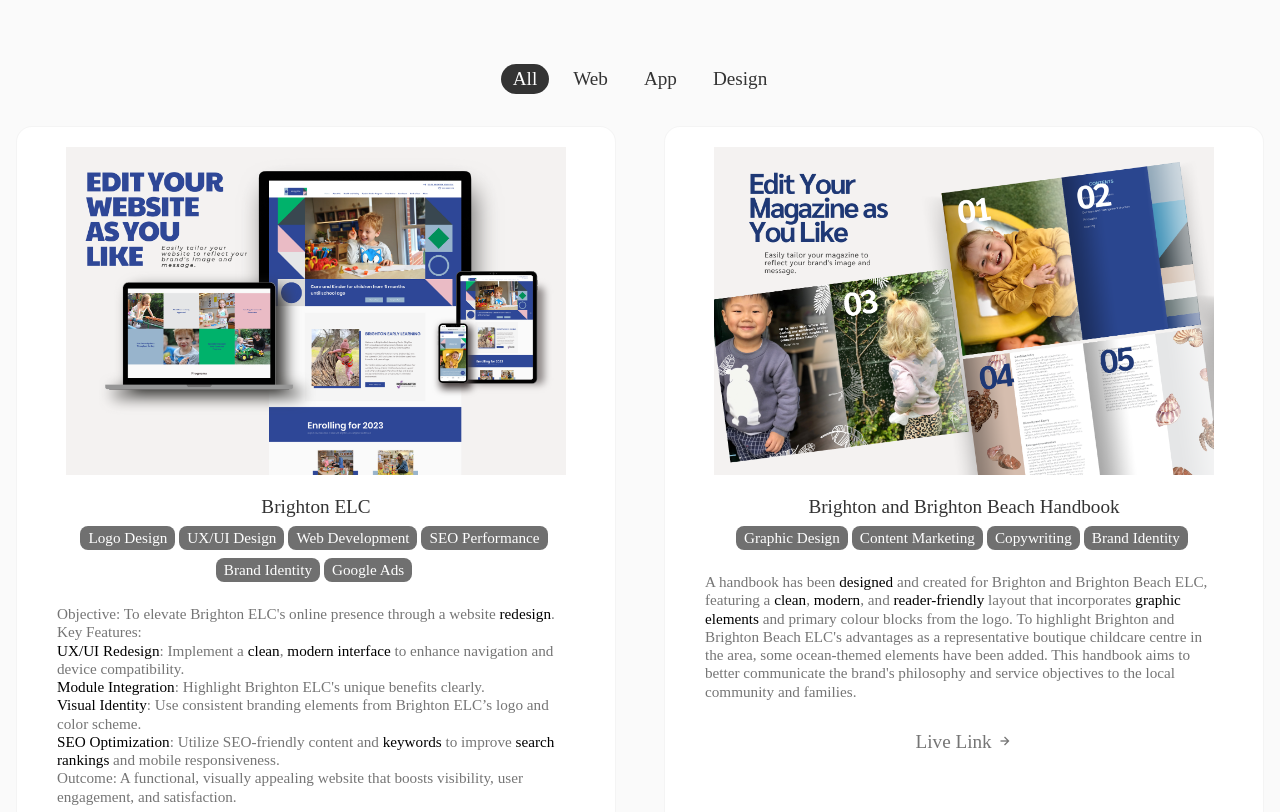
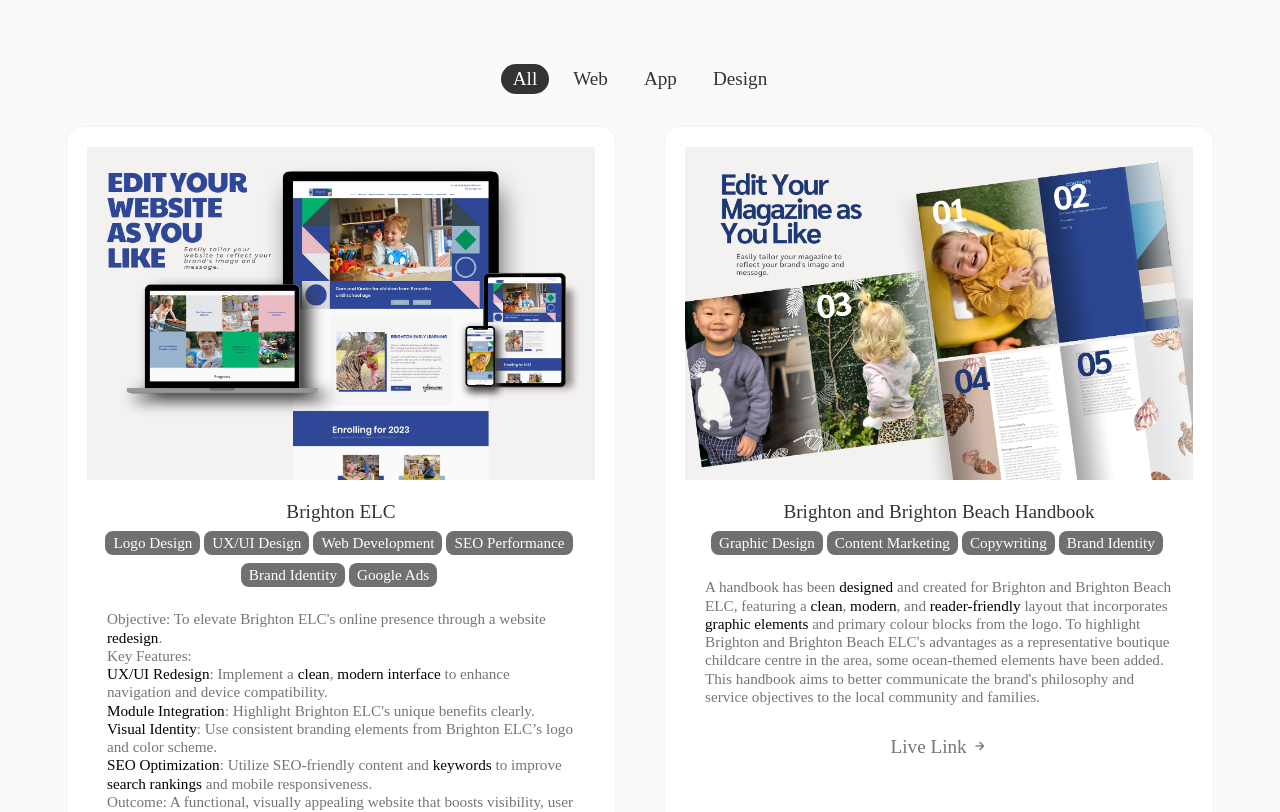
Before and after one commit to viszec/my-portfolio, a React (Create React App) app: page / in a window 1280 px wide. Shown: the part 4580-5392 px from the top of the page. Built offline with nearby package versions, Linux system fonts and the light colour scheme.

Commit message:
upadte details

```diff
--- a/src/components/work/work.css
+++ b/src/components/work/work.css
@@ -27,7 +27,7 @@
 
 .work__card {
     text-align: center;
-    max-width: 600px;
+    max-width: 550px;
     background-color: var(--container-color);
     border: 1px solid rgba(149, 149, 149, 0.1);
     padding: 1.25rem;
@@ -35,8 +35,8 @@
 }
 
 .work__img {
-    width: 500px;
-    border-radius: 0rem;
+    /*width: 400px;*/
+    /*border-radius: 0rem;*/
     margin-bottom: var(--mb-1);
 }
 
@@ -129,6 +129,10 @@
     .work__container {
         grid-template-columns: max-content;
     }
+
+    .work__img {
+        width: 100%;
+    }
 }
 
 @media screen and (max-width: 576px) {
```
